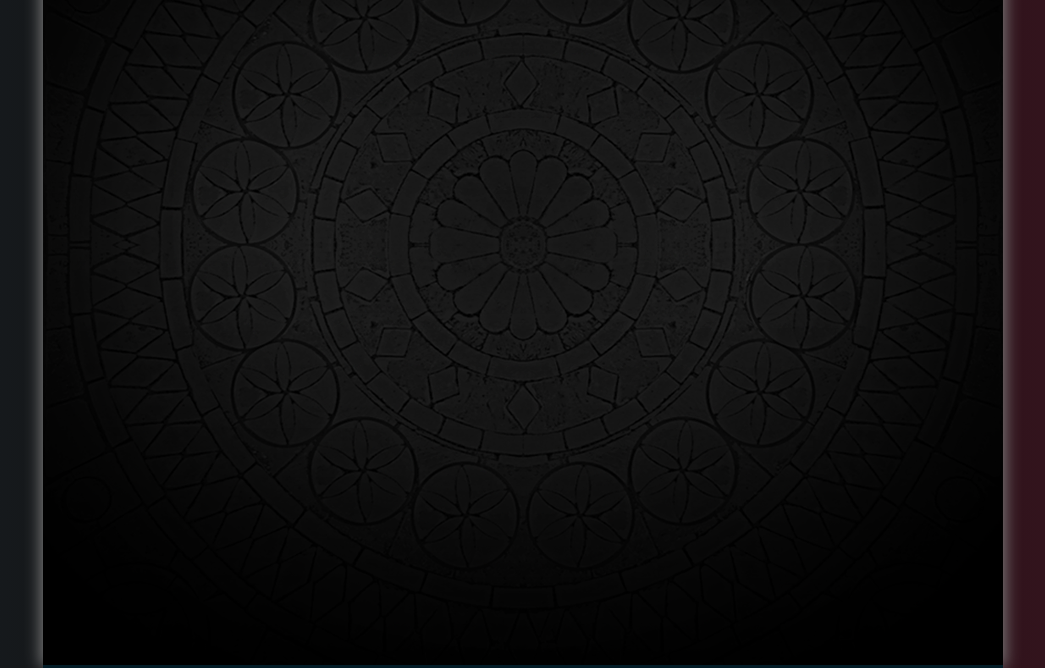
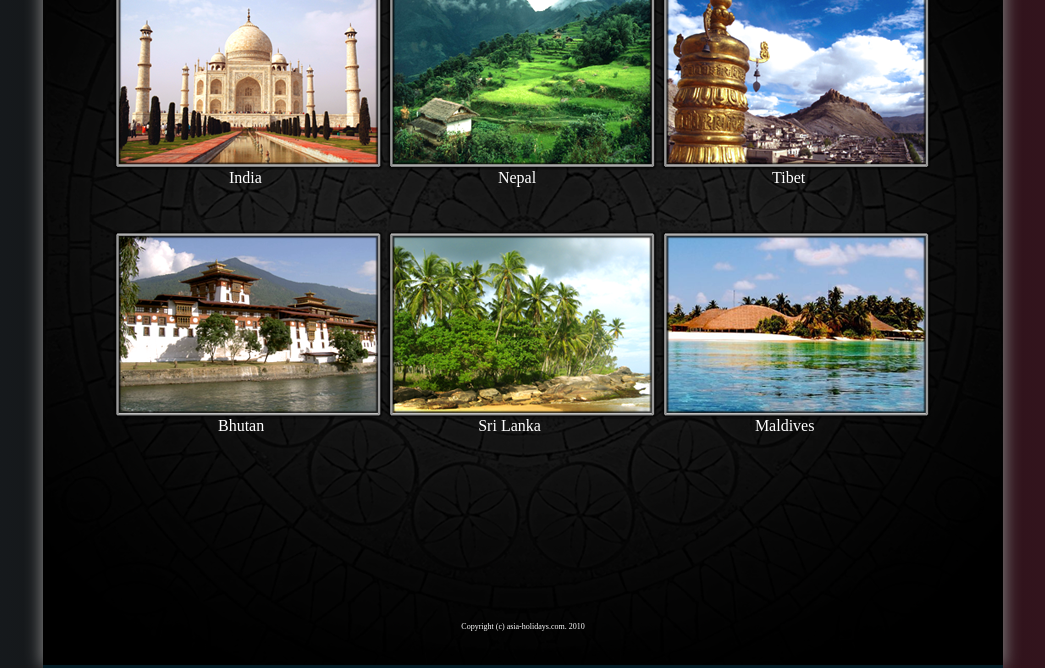
Before and after one commit to Loker89/Loker89.github.io, a plain HTML site: page task3 bonus/index.html in a window 1280 px wide. Shown: the part 218-886 px from the top of the page, without its empty margins (117-1162 px from the left). Drawn offline with Linux system fonts and the light colour scheme.

Commit message:
add bonus3

```diff
--- a/task3 bonus/css/reset.css
+++ b/task3 bonus/css/reset.css
@@ -1,8 +1,3 @@
-/* http://meyerweb.com/eric/tools/css/reset/
-   v2.0 | 20110126
-   License: none (public domain)
-*/
-
 html, body, div, span, applet, object, iframe,
 h1, h2, h3, h4, h5, h6, p, blockquote, pre,
 a, abbr, acronym, address, big, cite, code,
--- a/task3 bonus/css/style.css
+++ b/task3 bonus/css/style.css
@@ -1,5 +1,4 @@
 body {
-  /* Permalink - use to edit and share this gradient: http://colorzilla.com/gradient-editor/#161d21+0,140c0b+41,381520+100 */
 background: rgb(22,29,33); /* Old browsers */
 background: -moz-linear-gradient(left,  rgba(22,29,33,1) 0%, rgba(20,12,11,1) 41%, rgba(56,21,32,1) 100%); /* FF3.6-15 */
 background: -webkit-linear-gradient(left,  rgba(22,29,33,1) 0%,rgba(20,12,11,1) 41%,rgba(56,21,32,1) 100%); /* Chrome10-25,Safari5.1-6 */
@@ -15,3 +14,75 @@ filter: progid:DXImageTransform.Microsoft.gradient( startColorstr='#161d21', end
   box-shadow: 0 -3px 15px 2px gray;
   border-bottom: 3px solid #031d28;
 }
+
+.logo {
+  padding: 55px 79px 0px 79px;
+}
+
+.countries1 {
+  float: left;
+  margin: -5px 70px 0px 70px;
+  width: 820px;
+  height: 188px;
+
+}
+
+.name1 {
+  height: 15px;
+  padding: 188px 70px 45px 70px;
+
+}
+.name1 ul {
+  margin: -10px 0px;
+}
+
+.name1 li {
+  display: inline-block;
+  padding: 0px 116px 0px 116px;
+
+}
+.name1 a {
+  display: block;
+  text-decoration: none;
+  text-align: center;
+  color: white;
+}
+.name1 a:hover {
+  text-decoration: underline;
+}
+
+.countries2 {
+  float: left;
+  margin: -5px 70px 0px 70px;
+  width: 820px;
+  height: 188px;
+}
+.name2 {
+  height: 15px;
+  padding: 188px 70px 45px 70px;
+
+}
+.name2 ul {
+  margin: -10px 0px;
+}
+
+.name2 li {
+  display: inline-block;
+  padding: 0px 105px 0px 105px;
+
+}
+.name2 a {
+  display: block;
+  text-decoration: none;
+  text-align: center;
+  color: white;
+}
+.name2 a:hover {
+  text-decoration: underline;
+}
+.text {
+padding: 140px 0px 0px 0px;
+    color: white;
+text-align: center;
+font-size: 8px;
+}
--- a/task3 bonus/index.html
+++ b/task3 bonus/index.html
@@ -11,7 +11,34 @@
 <body>
   <div class="page">
     <div class="logo">
-    <p>Lorem ipsum dolor sit amet, consectetur adipisicing elit, sed do eiusmod tempor incididunt ut labore et dolore magna aliqua. Ut enim ad minim veniam, quis nostrud exercitation ullamco laboris nisi ut aliquip ex ea commodo consequat. Duis aute irure dolor in reprehenderit in voluptate velit esse cillum dolore eu fugiat nulla pariatur. Excepteur sint occaecat cupidatat non proident, sunt in culpa qui officia deserunt mollit anim id est laborum.</p>
+      <a href="#"><img src="img/logo.png" alt=""></a>
+    </div>
+    <div class="countries1">
+            <a href="#" class="india"><img src="img/india.png" alt=""></a>
+            <a href="#" class="nepal"><img src="img/nepal.png" alt=""></a>
+            <a href="#" class="tibet"><img src="img/tibet.png" alt=""></a>
+    </div>
+    <div class="name1">
+      <ul>
+        <li><a href="#">India</a></li>
+        <li><a href="#">Nepal</a></li>
+        <li><a href="#">Tibet</a></li>
+      </ul>
+    </div>
+    <div class="countries2">
+            <a href="#" class="bhutan"><img src="img/bhutan.png" alt=""></a>
+            <a href="#" class="sri_lanka"><img src="img/sri_lanka.png" alt=""></a>
+            <a href="#" class="maldives"><img src="img/maldives.png" alt=""></a>
+    </div>
+    <div class="name2">
+      <ul>
+        <li><a href="#">Bhutan</a></li>
+        <li><a href="#">Sri Lanka</a></li>
+        <li><a href="#">Maldives</a></li>
+      </ul>
+    </div>
+    <div class="text">
+      <p>Copyright (c) asia-holidays.com. 2010</p>
     </div>
   </div>
 </body>
```
Also changed, not shown: task3 bonus/img/bhutan.png (added), task3 bonus/img/india.png (added), task3 bonus/img/logo.png (added), task3 bonus/img/maldives.png (added), task3 bonus/img/nepal.png (added), task3 bonus/img/ramka.png (added), task3 bonus/img/sri_lanka.png (added), task3 bonus/img/tibet.png (added).
